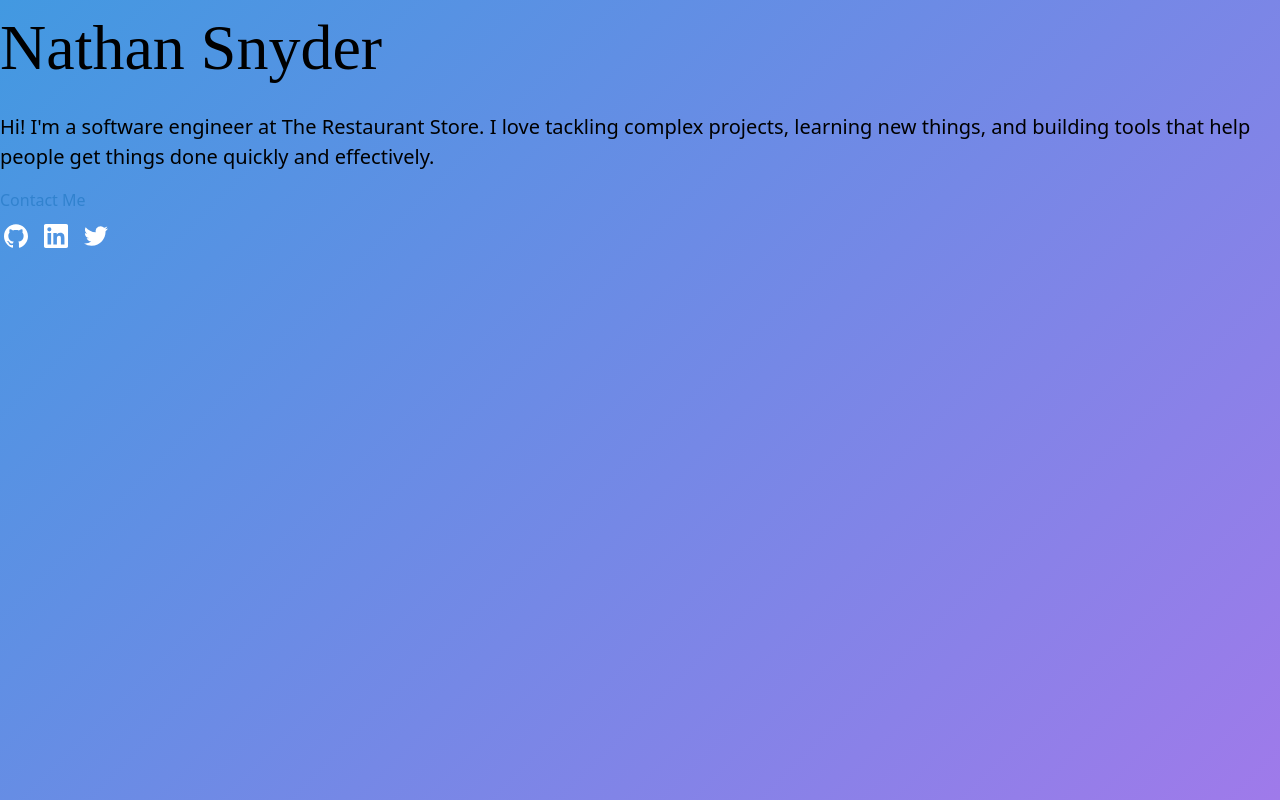
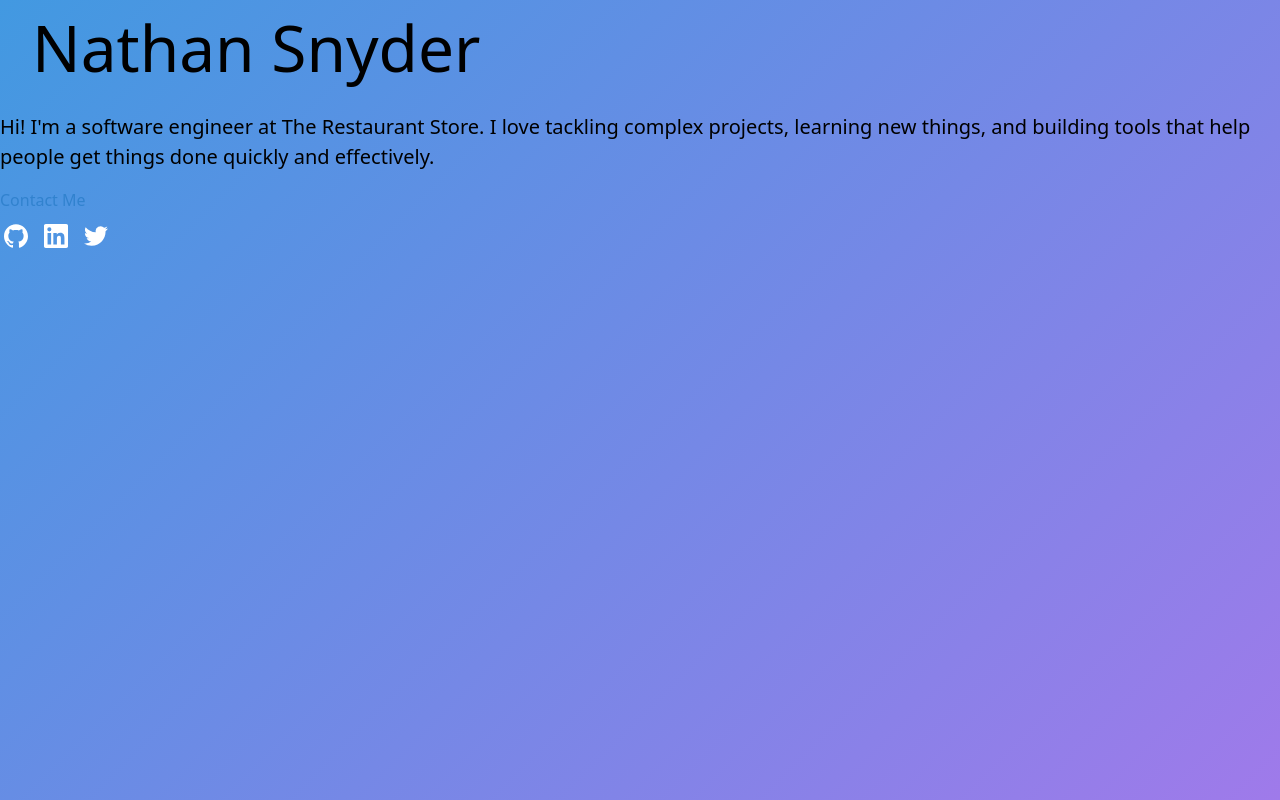
Before and after one commit to nsnyder/nsnyder.github.com, a Vue app: page / in a window 1280 px wide. Shown: the top 800 px of the page. Built offline with nearby package versions, Linux system fonts and the light colour scheme.

Commit message:
Fix text sizing

```diff
--- a/src/components/Header.vue
+++ b/src/components/Header.vue
@@ -2,9 +2,13 @@
   <div
     class="items-baseline min-h-screen bg-fixed grid-cols-main header-rows bg-gradient-blue-purple"
   >
-    <h1 class="text-5xl font-display sm:text-6xl grid-me">
-      Nathan Snyder
-    </h1>
+    <div class="grid-me">
+      <h1
+        class="px-8 text-3xl origin-bottom-left skew-label sm:text-5xl md:text-6xl"
+      >
+        Nathan Snyder
+      </h1>
+    </div>
 
     <div class="grid-about grid-content-terse">
       <div class="my-4 text-xl">
@@ -15,7 +19,7 @@
       <div>
         <a
           :href="'mailto:' + emailAddress"
-          class="no-underline duration-100 border-black skew-label short hover:translate-x-1"
+          class="no-underline duration-100 border-black skew-label hover:translate-x-1"
         >
           Contact Me
         </a>
--- a/src/styles/utilities.css
+++ b/src/styles/utilities.css
@@ -7,10 +7,14 @@
 }
 
 .skew-label {
-  @apply inline-block px-4 py-2 font-bold text-white uppercase origin-bottom-right transform translate-y-2 -skew-x-12 bg-black;
+  @apply inline-block px-4 py-2 font-bold text-white uppercase origin-bottom-right transform -skew-x-12 bg-gray-900;
 }
 
-.skew-label.short {
+.skew-label.rotate-tall {
+  --transform-rotate: var(--skew-label-rotation);
+}
+
+.skew-label.rotate-short {
   --transform-rotate: calc(var(--skew-label-rotation) / 2);
 }
 
```
